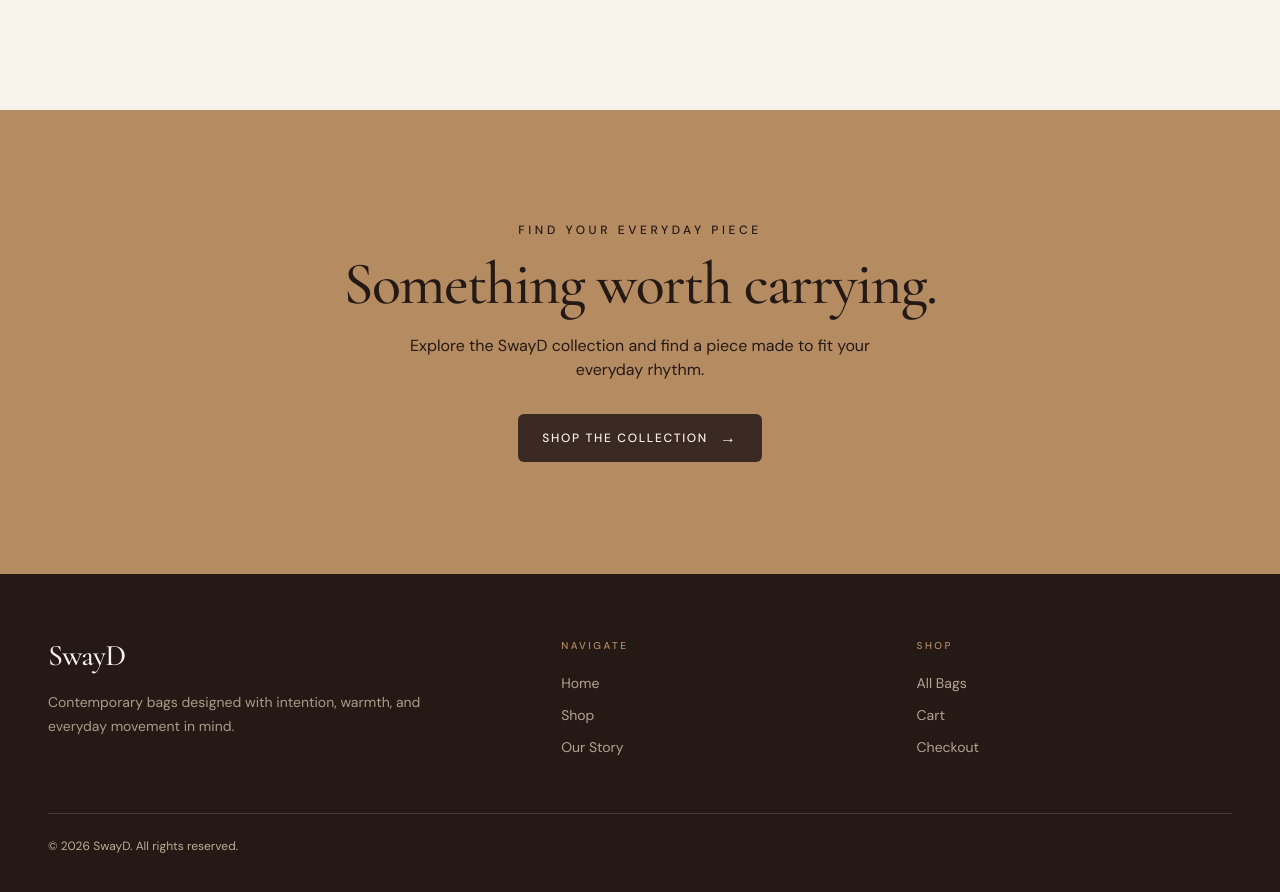
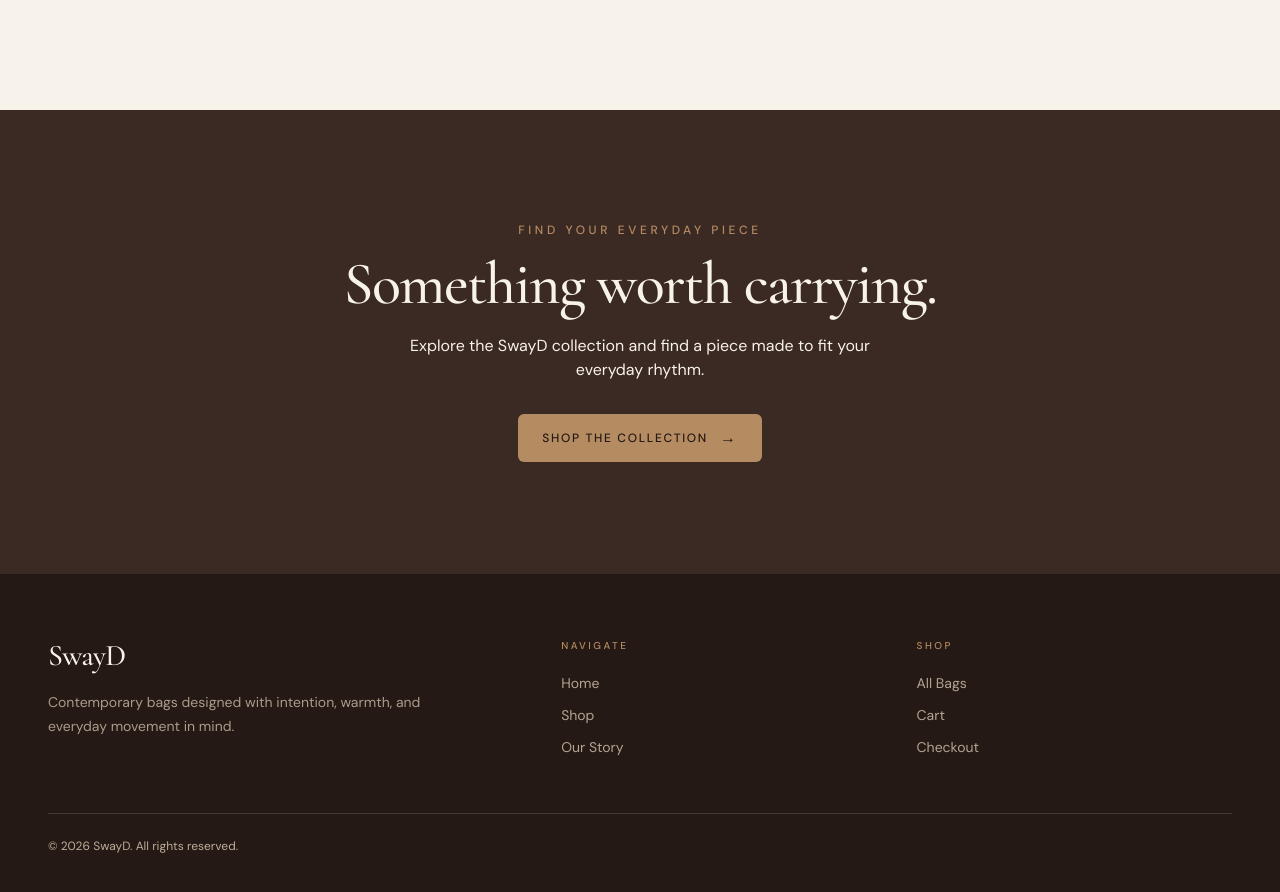
Before and after one commit to MorakinyoErioluwa/swayd, a React (Vite) app: page / in a window 1280 px wide. Shown: the part 3423-4315 px from the top of the page. Built offline with nearby package versions, Linux system fonts and the light colour scheme.

Commit message:
CTA: coffee band, cream copy, camel button

```diff
--- a/src/components/CTA.jsx
+++ b/src/components/CTA.jsx
@@ -3,26 +3,26 @@ import ScrollReveal from "./ScrollReveal";
 
 function CTA() {
   return (
-    <section className="bg-camel px-6 py-24 md:py-28">
+    <section className="bg-coffee px-6 py-24 md:py-28">
       <div className="mx-auto max-w-3xl text-center">
 
         {/* Small label */}
         <ScrollReveal delay={100}>
-          <p className="text-[10px] font-medium uppercase tracking-[0.3em] text-deep-brown md:text-xs">
+          <p className="text-[10px] font-medium uppercase tracking-[0.3em] text-camel md:text-xs">
             Find your everyday piece
           </p>
         </ScrollReveal>
 
         {/* Heading */}
         <ScrollReveal delay={200}>
-          <h2 className="mt-4 font-display text-4xl font-medium leading-none tracking-tight text-deep-brown md:text-6xl">
+          <h2 className="mt-4 font-display text-4xl font-medium leading-none tracking-tight text-cream md:text-6xl">
             Something worth carrying.
           </h2>
         </ScrollReveal>
 
         {/* Description */}
         <ScrollReveal delay={300}>
-          <p className="mx-auto mt-5 max-w-lg text-sm leading-6 text-deep-brown md:text-base">
+          <p className="mx-auto mt-5 max-w-lg text-sm leading-6 text-cream md:text-base">
             Explore the SwayD collection and find a piece made to fit your
             everyday rhythm.
           </p>
@@ -32,7 +32,7 @@ function CTA() {
         <ScrollReveal delay={400}>
           <Link
             to="/shop"
-            className="mt-8 inline-flex items-center gap-3 rounded-md bg-coffee px-6 py-3 text-xs font-medium uppercase tracking-[0.14em] text-cream transition-colors duration-300 hover:bg-deep-brown"
+            className="mt-8 inline-flex items-center gap-3 rounded-md bg-camel px-6 py-3 text-xs font-medium uppercase tracking-[0.14em] text-deep-brown transition-colors duration-300 hover:bg-cream"
           >
             Shop the collection
             <span className="text-base">→</span>
```
